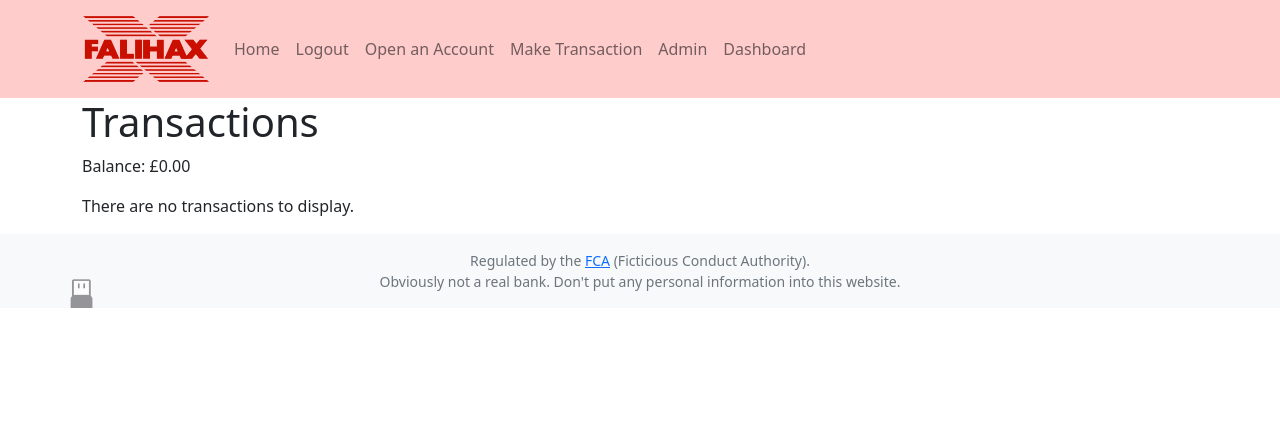
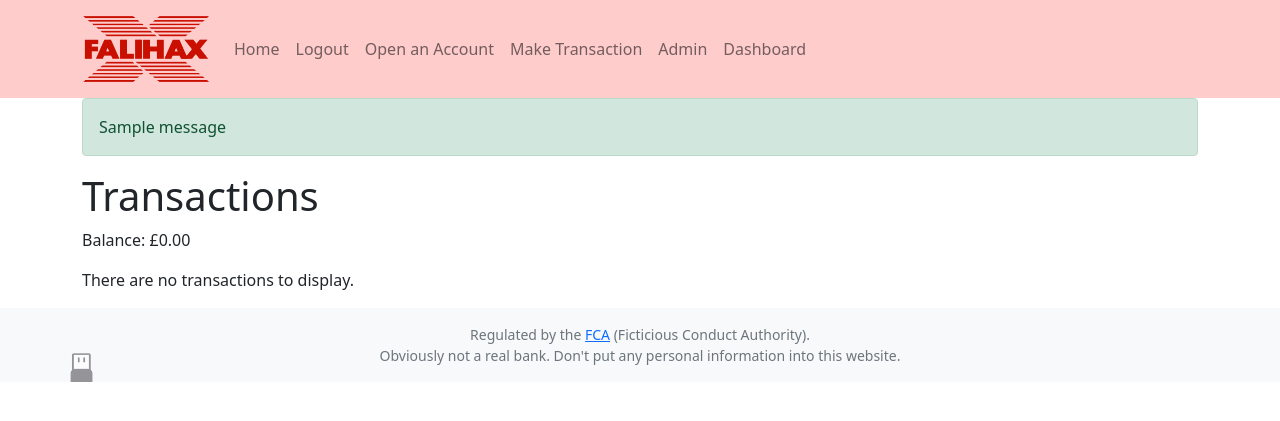
Before and after one commit to CyberSoc-Newcastle/owasp-falihax, a Flask app: page /account/1/1 in a window 1280 px wide. Shown: the top 421 px of the page. Run offline with Flask 2, Linux system fonts and the light colour scheme; the visitor is signed in with stand-in values (Sample User, id 1); data comes from the database, SQL or seed files in the repository; one stand-in notice (Sample message) is shown; some libraries are stand-ins or nearby versions.

Commit message:
Add flash error messages

```diff
--- a/app.py
+++ b/app.py
@@ -1,6 +1,6 @@
 from typing import Callable, Optional, List, Dict
 
-from flask import Flask, render_template, request, redirect, url_for
+from flask import Flask, render_template, request, redirect, url_for, flash
 from codecs import encode
 import flask_login
 import sqlite3
@@ -285,7 +285,8 @@ def make_transaction():
 
     # If nothing is retrieved then the details are incorrect
     if row is None:
-        return 'Account does not exist'
+        flash('Recipient account details are incorrect.', 'danger')
+        return render_template("make_transaction.html", accounts=get_accounts(flask_login.current_user.id))
 
     # Retrieves the current user's username from the session
     user = flask_login.current_user
@@ -302,7 +303,8 @@ def make_transaction():
 
     # If nothing is retrieved then the details are incorrect
     if row is None:
-        return 'Your account details are invalid'
+        flash('"From" account details are incorrect.', 'danger')
+        return render_template("make_transaction.html", accounts=get_accounts(flask_login.current_user.id))
 
     # Inserts the transaction details into the database
     connection = sqlite3.connect("falihax.db")
@@ -314,8 +316,9 @@ def make_transaction():
     connection.commit()
     connection.close()
 
-    # Redirects to the homepage
-    return redirect(url_for('homepage'))
+    flash('Transaction complete.', 'success')
+    # Redirects to the transactions page
+    return redirect(url_for('account', sort_code=usersort, account_number=useracc))
 
 
 @app.route('/admin', methods=['GET', 'POST'])
--- a/templates/base.html
+++ b/templates/base.html
@@ -40,6 +40,17 @@
             </div>
         </nav>
         <main>
+            {% with messages = get_flashed_messages(with_categories=True) %}
+            {% if messages %}
+            <div class="container flashes">
+                {% for category, message in messages %}
+                <div class="alert alert-{{category}}" role="alert">
+                    {{ message }}
+                </div>
+                {% endfor %}
+            </div>
+            {% endif %}
+            {% endwith %}
             {% block content %}
             {% endblock %}
         </main>
```
